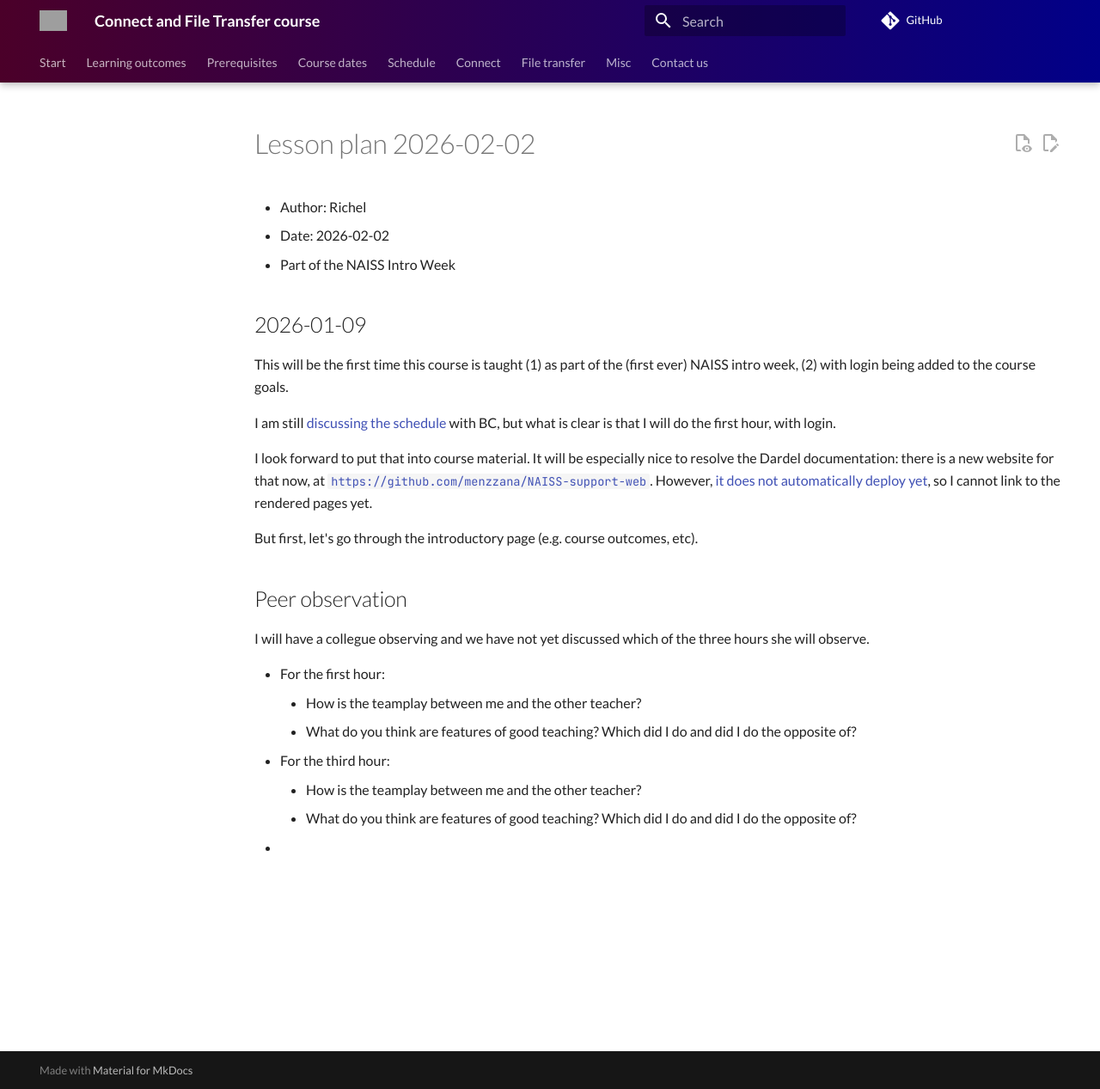
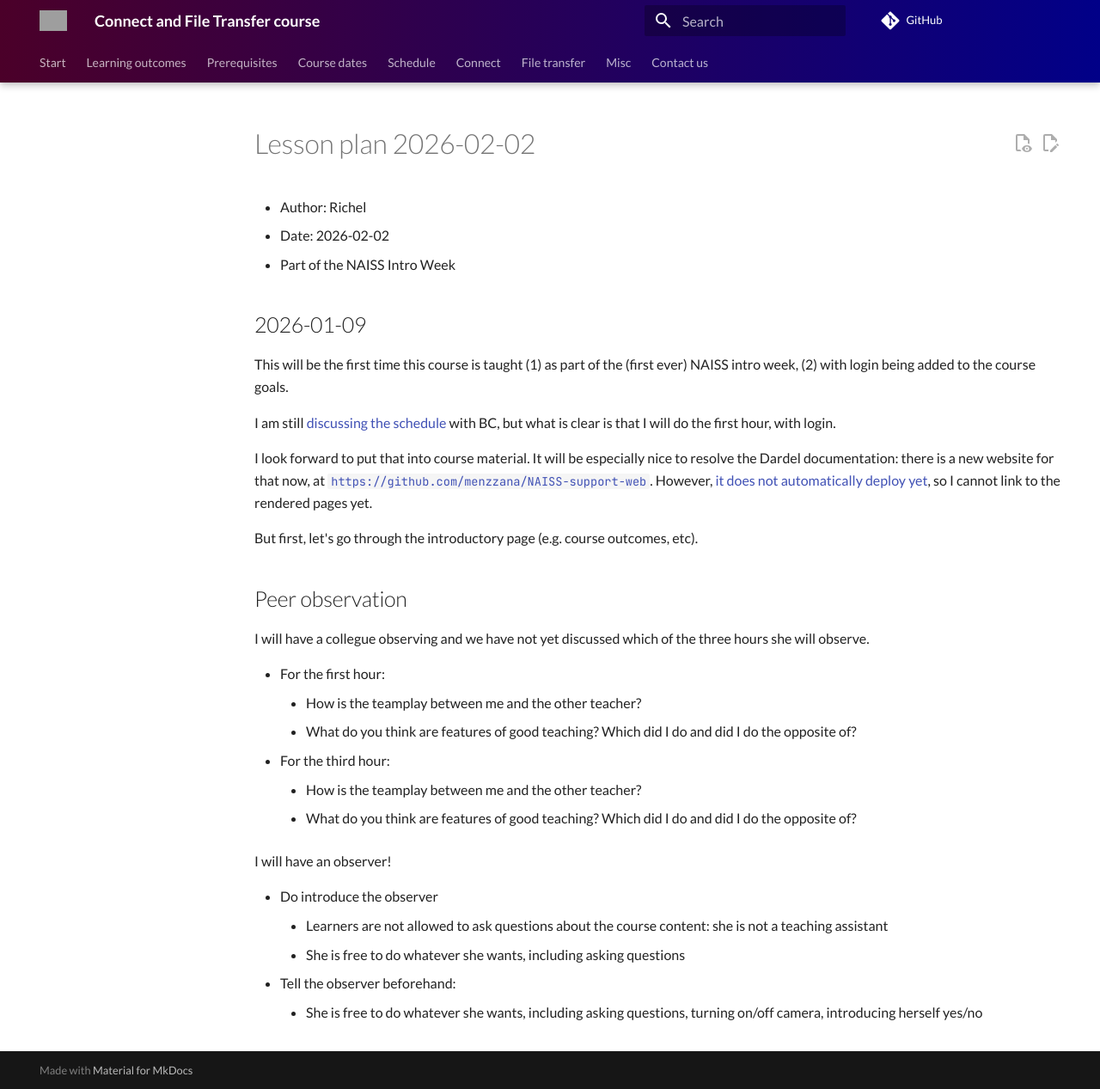
Before and after one commit to UPPMAX/naiss_file_transfer_course, an MkDocs documentation site: the page built from docs/lesson_plans/20260202/README.md, in a window 1280 px wide and 1267 px high. Shown: the whole window at 86% size. Built offline with MkDocs 1.6.1 and Material for MkDocs 9.7.7, drawn with Linux system fonts in a browser that asks for light colours; comment, search, counter and statistics services are not loaded; grey boxes are pictures that could not be loaded.

Commit message:
Add notes

```diff
--- a/docs/lesson_plans/20260202/README.md
+++ b/docs/lesson_plans/20260202/README.md
@@ -38,5 +38,13 @@ of the three hours she will observe.
     - What do you think are features of good teaching?
       Which did I do and did I do the opposite of?
 
+I will have an observer!
 
--
+- Do introduce the observer
+    - Learners are not allowed to ask questions about the course content:
+      she is not a teaching assistant
+    - She is free to do whatever she wants, including asking questions
+- Tell the observer beforehand:
+    - She is free to do whatever she wants,
+      including asking questions, turning on/off camera,
+      introducing herself yes/no
```
